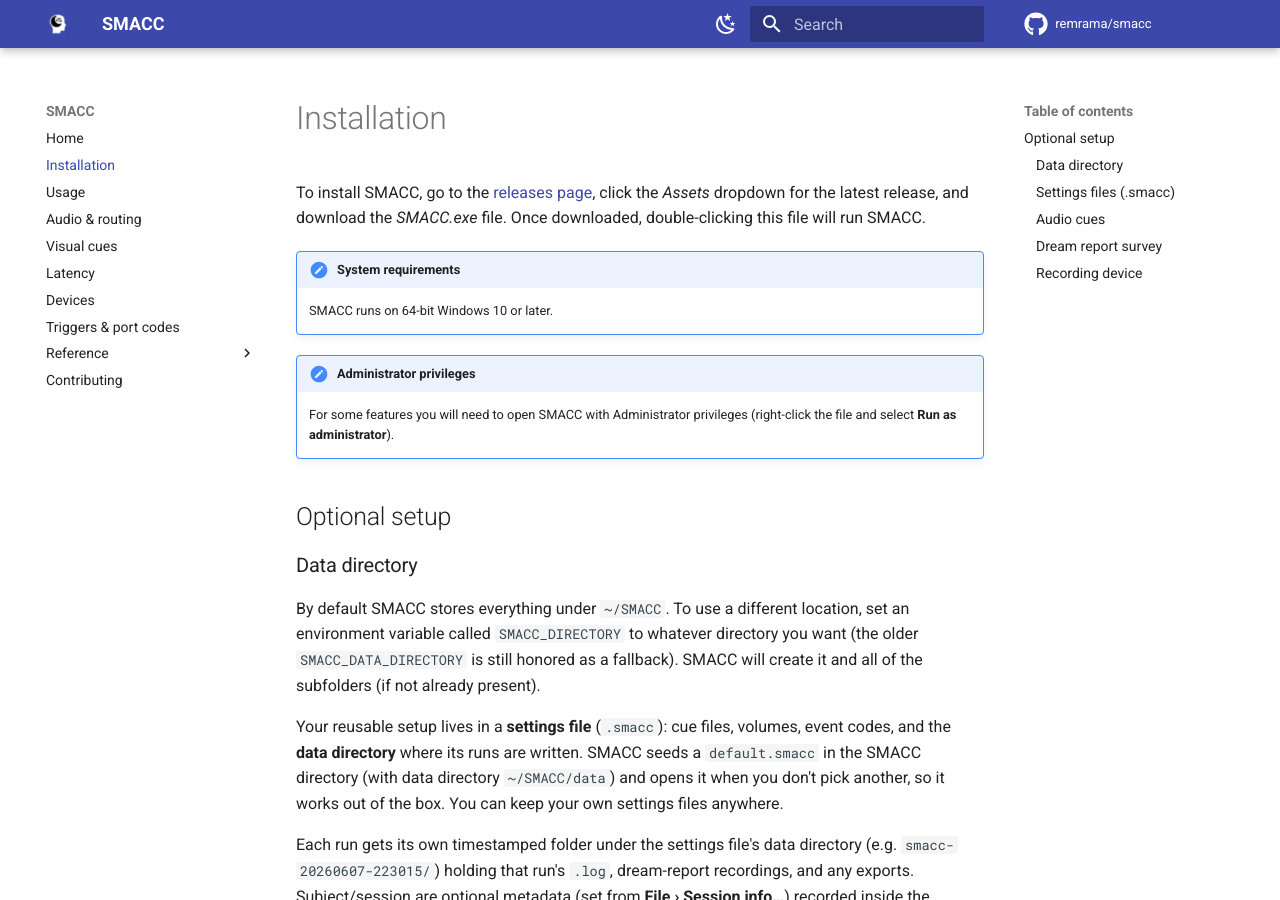
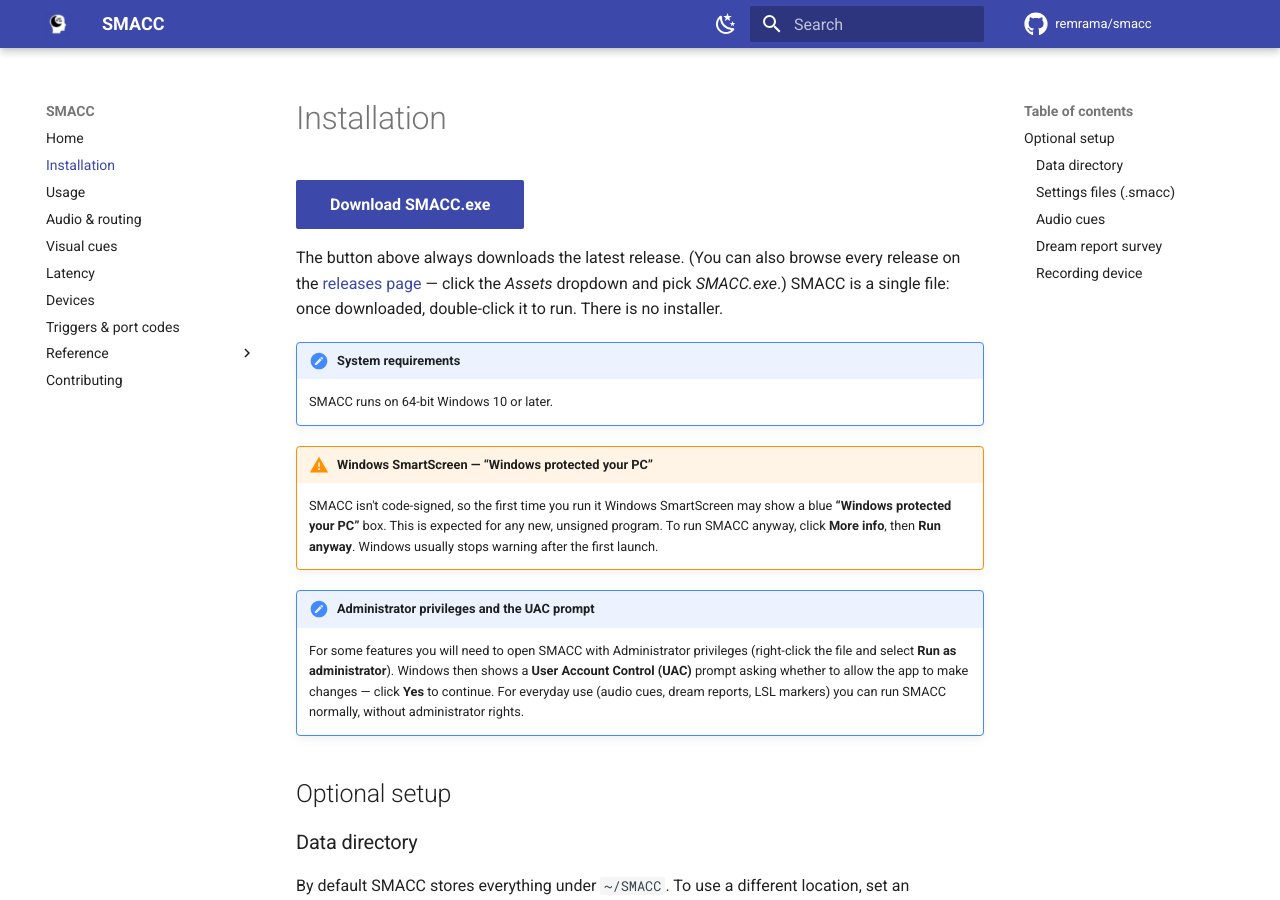
Before and after one commit to remrama/smacc, an MkDocs documentation site: the page built from docs/installation.md, in a window 1280 px wide and 900 px high. Built offline with MkDocs 1.6.1 and Material for MkDocs 9.7.7, drawn with Linux system fonts in a browser that asks for light colours; comment, search, counter and statistics services are not loaded; the version menu is left out.

Commit message:
docs: add direct download button and SmartScreen/UAC guidance

```diff
--- a/docs/installation.md
+++ b/docs/installation.md
@@ -1,15 +1,27 @@
 # Installation
 
-To install SMACC, go to the [releases page](https://github.com/remrama/smacc/releases),
-click the _Assets_ dropdown for the latest release, and download the _SMACC.exe_
-file. Once downloaded, double-clicking this file will run SMACC.
+[Download SMACC.exe](https://github.com/remrama/smacc/releases/latest/download/SMACC.exe){ .md-button .md-button--primary }
+
+The button above always downloads the latest release. (You can also browse every
+release on the [releases page](https://github.com/remrama/smacc/releases) — click the
+_Assets_ dropdown and pick _SMACC.exe_.) SMACC is a single file: once downloaded,
+double-click it to run. There is no installer.
 
 !!! note "System requirements"
     SMACC runs on 64-bit Windows 10 or later.
 
-!!! note "Administrator privileges"
+!!! warning "Windows SmartScreen — “Windows protected your PC”"
+    SMACC isn't code-signed, so the first time you run it Windows SmartScreen may show
+    a blue **“Windows protected your PC”** box. This is expected for any new,
+    unsigned program. To run SMACC anyway, click **More info**, then **Run anyway**.
+    Windows usually stops warning after the first launch.
+
+!!! note "Administrator privileges and the UAC prompt"
     For some features you will need to open SMACC with Administrator privileges
-    (right-click the file and select **Run as administrator**).
+    (right-click the file and select **Run as administrator**). Windows then shows a
+    **User Account Control (UAC)** prompt asking whether to allow the app to make
+    changes — click **Yes** to continue. For everyday use (audio cues, dream reports,
+    LSL markers) you can run SMACC normally, without administrator rights.
 
 ## Optional setup
 
--- a/mkdocs.yml
+++ b/mkdocs.yml
@@ -40,6 +40,7 @@
 
 markdown_extensions:
   - admonition
+  - attr_list  # enables the { .md-button } download buttons on the home/install pages
   - pymdownx.highlight
   - pymdownx.superfences
 
```
Also changed, not shown: docs/index.md (+7 -0 lines).
